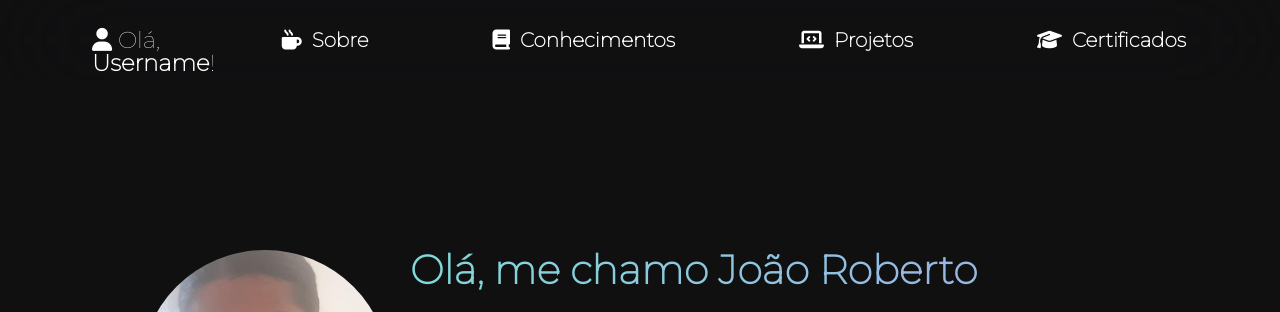
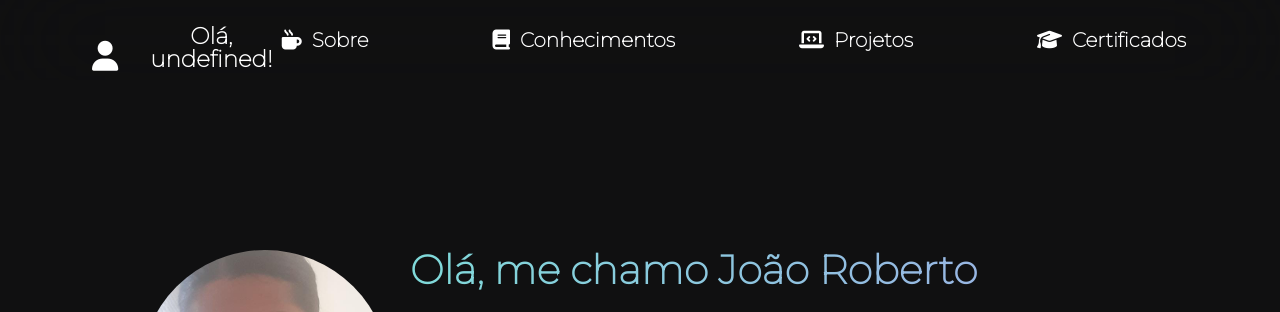
Before and after one commit to joaorobertoFG/Joao-Portifolio, a plain HTML site: page principal/main.html in a window 1280 px wide. Shown: the top 312 px of the page. Drawn offline with nearby package versions, Linux system fonts and the light colour scheme.

Commit message:
concluido

```diff
--- a/principal/css/style.css
+++ b/principal/css/style.css
@@ -45,6 +45,12 @@ li:hover::before, li.active::before{
     opacity: 1;
 }
 
+.user-icon {
+    font-size: 30px;
+    color: white;
+    position: relative;
+}
+
 .user-lista {
     position: relative;
     top: 4vh;
@@ -75,13 +81,15 @@ li:hover::before, li.active::before{
     scale: 1;
 }
 
-.user {
+.user-cabecalho {
+    display: flex;
+    gap: .5em;
     font-size: 23px;
     color: white;
     position: fixed;
-    font-weight: 500;
-    align-items: center;
-    top: .2em;
+    font-weight: 700;
+    align-items: end;
+    top: .1em;
     z-index: 110;
     left: 3em;
     width: 15%;
@@ -89,9 +97,7 @@ li:hover::before, li.active::before{
     padding: 1em;
 }
 
-.username {
-    font-weight: 700;
-}
+
 
 .menu {
     display: flex;
@@ -327,7 +333,6 @@ p {
 .show{
     opacity: 1;
     transform: translateX(0);
-
 }
 
 .conhecimentos_icons{
--- a/principal/js/user-name.js
+++ b/principal/js/user-name.js
@@ -1 +1 @@
-const form = document.getElementById('add-user')
+document.querySelector('h6').innerText = 'Olá, ' + localStorage.nome + '!'
--- a/principal/main.html
+++ b/principal/main.html
@@ -21,9 +21,7 @@
     <body>
         <header>
             <div>
-                <div class="user-cabecalho">
-                    <h6 class="user" id="user"><i class="fa-solid fa-user user-icon"></i> Olá, <b class="username" id="username">Username</b>!</h6>
-                </div>
+
                 <div class="user-menu">
                     <nav class="user-lista">
                         <a class="user-link" href="../index.html">Trocar usuário</a>
@@ -33,6 +31,10 @@
             <div>
                 <nav class="menu">
                     <ul id="menu">
+                        <div class="user-cabecalho">
+                            <i class="fa-solid fa-user user-icon"></i>
+                            <h6 class="user" id="user"> Olá, </h6>
+                        </div>
                         <li><a href="#Apresentação"><i class="fa-solid fa-mug-hot"></i>&#160 Sobre</a></li>
                         <li><a href="#Conhecimentos"><i class="fa-solid fa-book"></i>&#160 Conhecimentos</a></li>
                         <li><a href="#Projetos"><i class="fa-solid fa-laptop-code"></i>&#160 Projetos</a></li>
@@ -214,6 +216,7 @@
     <script defer src="js/menu-lateral.js"></script>
     <script defer src="js/scroll.js"></script>
     <script defer src="js/swiper.js"></script>
+    <script src="js/user-name.js"></script>
     <script src="https://cdn.jsdelivr.net/npm/swiper@8/swiper-bundle.min.js"></script>
     <script src="https://kit.fontawesome.com/ee76d41b3b.js" crossorigin="anonymous"></script>
     </html>
--- a/style.css
+++ b/style.css
@@ -23,6 +23,10 @@ section {
     flex-direction: column;
     border: 1px solid white;
     border-radius: 50px;
+}
+
+#user {
+    color: red;
 }
 
 .inputbox input {
@@ -94,3 +98,23 @@ a {
     text-decoration: none;
     color: black;
 }
+
+/* scroll */
+
+.texto {
+    transform: translateX(-50%);
+    opacity: 0;
+    transition: all 2s;
+}
+
+.form-value {
+    transform: translateX(60%);
+    transition: 2s;
+    opacity: 0;
+}
+
+.show{
+    opacity: 1;
+    transform: translateX(0);
+    scale: 1;
+}
```
Also changed, not shown: form.js (added, +20 -0 lines), index.html (+5 -5 lines).
